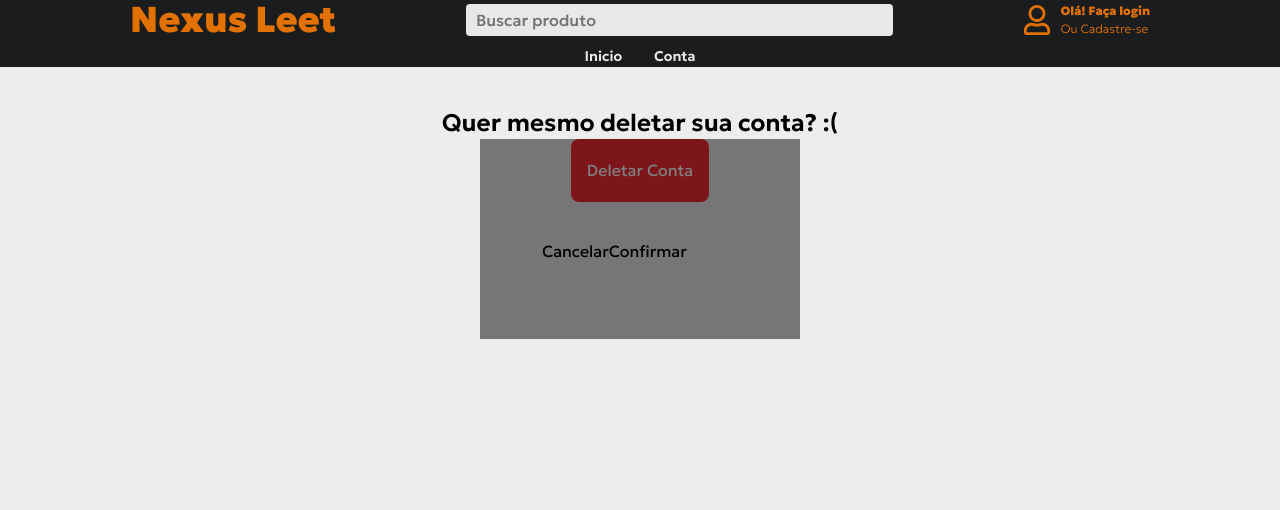
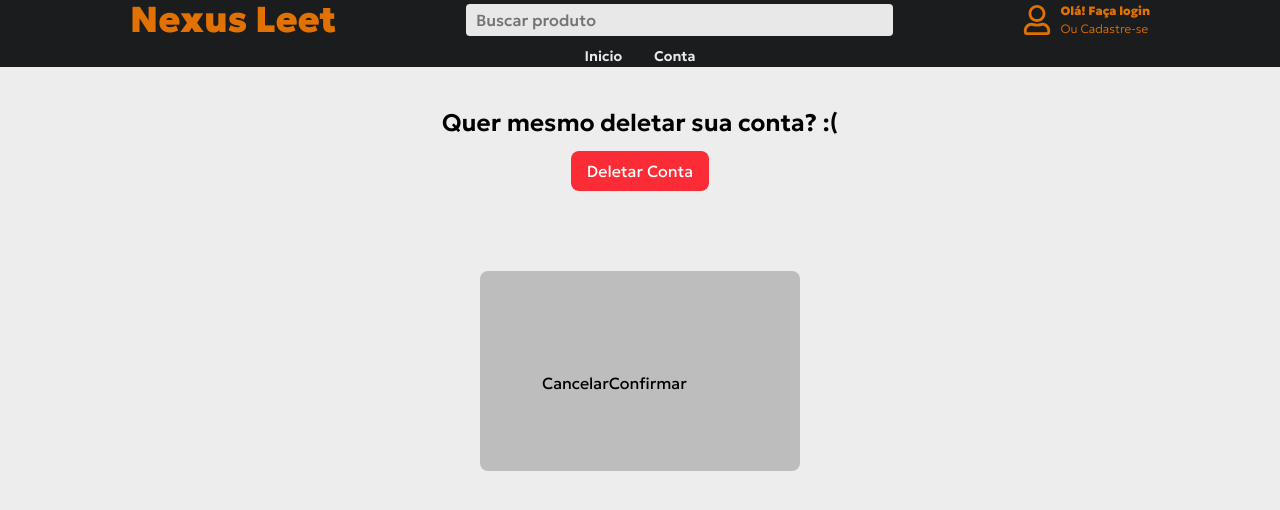
Before and after one commit to gustavocarvalho-ra/NextJs-NexusLeet, a Next.js app: page /my-account/user/confg/delete-acount in a window 1280 px wide. Both pictures are taken after a click on the button "Deletar Conta". Shown: the top 510 px of the page. Built offline with nearby package versions, Linux system fonts and the light colour scheme; no server answers.

Commit message:
style: changed modal content

```diff
--- a/src/app/components/login/useConfig/DeleteUser.tsx
+++ b/src/app/components/login/useConfig/DeleteUser.tsx
@@ -36,7 +36,7 @@ export default function DeleteAccountModal() {
         Deletar Conta
       </button>
       {showModal && (
-        <div className="w-1/4 h-1/4 fixed flex items-center justify-center bg-black/50">
+        <div className="w-1/4 h-1/4 fixed mt-30 flex items-center justify-center bg-black/20 rounded-lg">
           <div>
             <h2></h2>
             <input type="password" onChange={(e) => setPassword(e.target.value)} />
--- a/src/app/my-account/user/confg/delete-acount/page.tsx
+++ b/src/app/my-account/user/confg/delete-acount/page.tsx
@@ -6,9 +6,9 @@ export default function DeletAcount() {
     <div className="w-screen h-screen">
       <Header />
 
-      <div className="w-full h-full flex flex-col justify-start items-center pt-10">
+      <div className="w-full h-full flex flex-col justify-start items-center pt-10 gap-3">
         <h1 className="text-2xl font-semibold">Quer mesmo deletar sua conta? :(</h1>
-        <div className="w-full min-h-1/12 flex justify-center relative">
+        <div className="w-full flex justify-center">
           <DeleteAccountModal />
         </div>
       </div>
```
